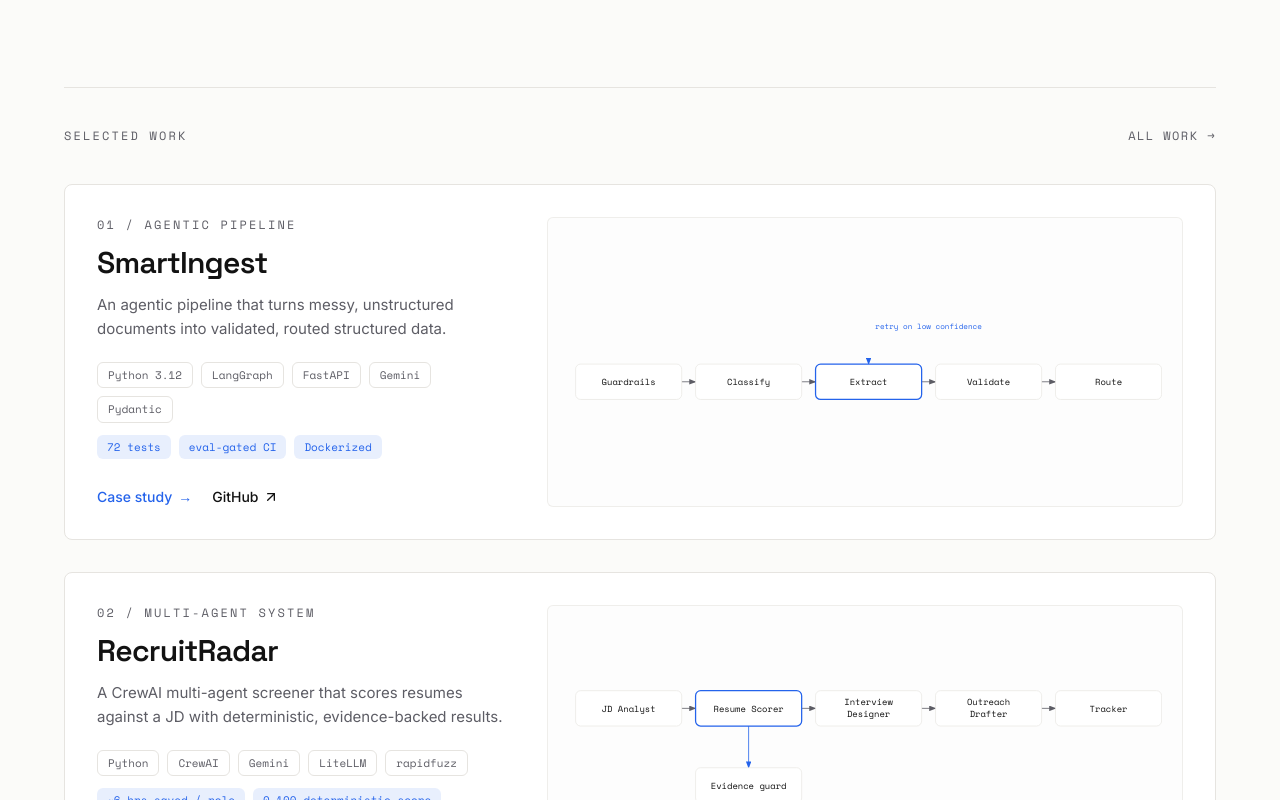
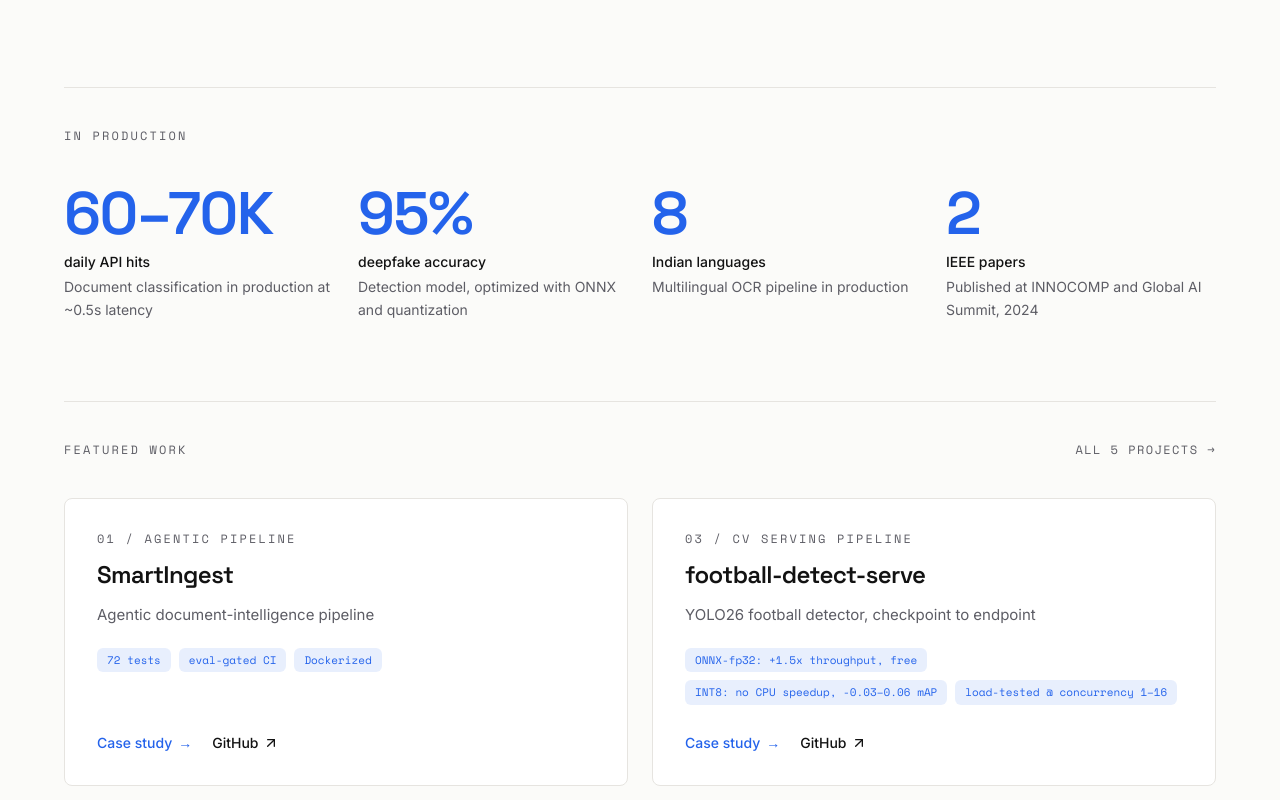
Before and after one commit to Kushagra077/portfolio, a Next.js app: page / in a window 1280 px wide. Shown: the part 640-1440 px from the top of the page. Built offline with nearby package versions, Linux system fonts and the light colour scheme.

Commit message:
Update skills page styles and scripts; replace CSS and JS references for improved performance and organization.

```diff
--- a/app/page.tsx
+++ b/app/page.tsx
@@ -1,32 +1,57 @@
 import Link from 'next/link';
-import { projects } from '@/lib/data';
+import { projects, stats, featuredProjectSlugs } from '@/lib/data';
 import { Hero } from '@/components/home/hero';
-import { ProjectCard } from '@/components/projects/project-card';
-import { Reveal } from '@/components/motion';
+import { FeaturedProjectCard } from '@/components/projects/featured-project-card';
+import { Reveal, Stagger, StaggerItem } from '@/components/motion';
 
 export default function Home() {
+  const featured = featuredProjectSlugs
+    .map((slug) => projects.find((p) => p.slug === slug))
+    .filter((p): p is (typeof projects)[number] => Boolean(p));
+
   return (
     <div className="container">
       <Hero />
 
+      {/* Proof points */}
+      <section className="border-t border-border pb-20 pt-10">
+        <Reveal>
+          <p className="label-mono">In production</p>
+        </Reveal>
+        <Stagger className="mt-10 grid grid-cols-2 gap-x-6 gap-y-10 lg:grid-cols-4">
+          {stats.map((s) => (
+            <StaggerItem key={s.label}>
+              <p className="whitespace-nowrap font-display text-4xl font-semibold tracking-tight text-primary sm:text-6xl">
+                {s.value}
+              </p>
+              <p className="mt-2 text-sm font-medium text-foreground">{s.label}</p>
+              <p className="mt-1 text-sm leading-relaxed text-muted-foreground">{s.context}</p>
+            </StaggerItem>
+          ))}
+        </Stagger>
+      </section>
+
+      {/* Featured work */}
       <section className="pb-8">
         <Reveal>
           <div className="flex items-baseline justify-between border-t border-border pt-10">
-            <p className="label-mono">Selected work</p>
+            <p className="label-mono">Featured work</p>
             <Link
               href="/projects"
               className="font-mono text-xs uppercase tracking-[0.12em] text-muted-foreground transition hover:text-primary"
             >
-              All work →
+              All {projects.length} projects →
             </Link>
           </div>
         </Reveal>
 
-        <div className="mt-10 flex flex-col gap-8">
-          {projects.map((p) => (
-            <ProjectCard key={p.slug} project={p} />
+        <Stagger className="mt-10 grid gap-6 md:grid-cols-2">
+          {featured.map((p) => (
+            <StaggerItem key={p.slug}>
+              <FeaturedProjectCard project={p} />
+            </StaggerItem>
           ))}
-        </div>
+        </Stagger>
       </section>
     </div>
   );
--- a/app/projects/page.tsx
+++ b/app/projects/page.tsx
@@ -16,7 +16,7 @@ export default function ProjectsPage() {
       <PageHeader
         eyebrow="Selected work"
         title="Things I've built and shipped."
-        subtitle="Production-grade AI systems — agentic pipelines and multi-agent applications, taken from notebook to deployment."
+        subtitle="Agentic pipelines, multi-agent systems and computer-vision models — each one with the architecture, the trade-offs and the numbers."
       />
 
       <div className="mt-14 flex flex-col gap-8">
--- /dev/null
+++ b/components/projects/featured-project-card.tsx
@@ -0,0 +1,47 @@
+import Link from 'next/link';
+import { ArrowUpRight } from 'lucide-react';
+import { Project } from '@/lib/data';
+
+export function FeaturedProjectCard({ project }: { project: Project }) {
+  return (
+    <article className="group flex h-full flex-col rounded-lg border border-border bg-card p-6 transition-colors hover:border-foreground/20 sm:p-8">
+      <p className="label-mono">
+        {project.index} / {project.category}
+      </p>
+      <h3 className="mt-3 font-display text-2xl font-semibold tracking-tight text-foreground">
+        {project.name}
+      </h3>
+      <p className="mt-3 text-[15px] leading-relaxed text-muted-foreground">{project.tagline}</p>
+
+      <div className="mt-5 flex flex-wrap gap-2">
+        {project.metrics.map((m) => (
+          <span
+            key={m}
+            className="rounded-md bg-primary/10 px-2.5 py-1 font-mono text-[11px] text-primary"
+          >
+            {m}
+          </span>
+        ))}
+      </div>
+
+      <div className="mt-auto flex flex-wrap items-center gap-5 pt-7">
+        <Link
+          href={`/projects/${project.slug}`}
+          className="inline-flex items-center gap-1.5 text-sm font-medium text-primary transition-all hover:gap-2.5"
+        >
+          Case study
+          <span aria-hidden>→</span>
+        </Link>
+        <a
+          href={project.githubUrl}
+          target="_blank"
+          rel="noopener noreferrer"
+          className="inline-flex items-center gap-1 text-sm font-medium text-foreground transition hover:text-primary"
+        >
+          GitHub
+          <ArrowUpRight className="h-4 w-4" />
+        </a>
+      </div>
+    </article>
+  );
+}
--- a/lib/data.ts
+++ b/lib/data.ts
@@ -49,6 +49,25 @@ export const navItems = [
   { href: '/publications', label: 'Publications' },
   { href: '/articles', label: 'Articles' },
 ];
+
+// ---------------- Home highlights ----------------
+
+export interface Stat {
+  value: string;
+  label: string;
+  context: string;
+}
+
+// Proof points shown on the home page. Sourced from the experience and papers below.
+export const stats: Stat[] = [
+  { value: '60–70K', label: 'daily API hits', context: 'Document classification in production at ~0.5s latency' },
+  { value: '95%', label: 'deepfake accuracy', context: 'Detection model, optimized with ONNX and quantization' },
+  { value: '8', label: 'Indian languages', context: 'Multilingual OCR pipeline in production' },
+  { value: '2', label: 'IEEE papers', context: 'Published at INNOCOMP and Global AI Summit, 2024' },
+];
+
+// Projects featured on the home page; the full list lives on /projects.
+export const featuredProjectSlugs = ['smartingest', 'football-detect-serve'];
 
 // ---------------- Projects ----------------
 
```
Also changed, not shown: 27 other files (tests, documents, lock files or other folders).
